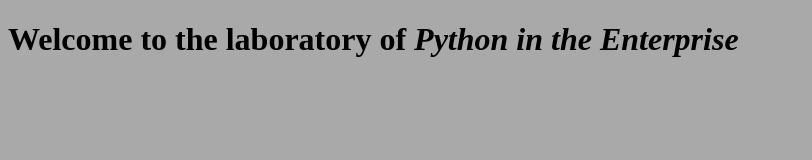
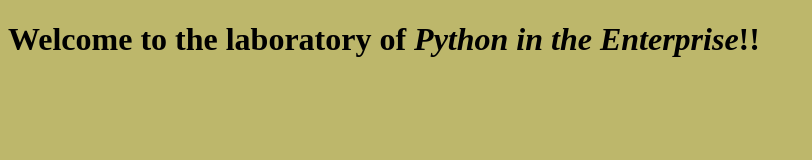
Before and after one commit to javier-GC0/laboratory, a plain HTML site: page index.html in a window 1280 px wide. Shown: the whole page, without its empty margins (0-812 px from the left). Drawn offline with Linux system fonts and the light colour scheme.

Commit message:
Bg color and exclamation marks

```diff
--- a/index.html
+++ b/index.html
@@ -7,6 +7,6 @@
     <link rel="stylesheet" href="styles.css">
 </head>
 <body>
-    <h1>Welcome to the laboratory of <i>Python in the Enterprise</i></h1>
+    <h1>Welcome to the laboratory of <i>Python in the Enterprise</i>!!</h1>
 </body>
 </html>
--- a/styles.css
+++ b/styles.css
@@ -1,3 +1,3 @@
 body {
-    background-color: darkgrey;
+    background-color: darkkhaki;
 }
```
